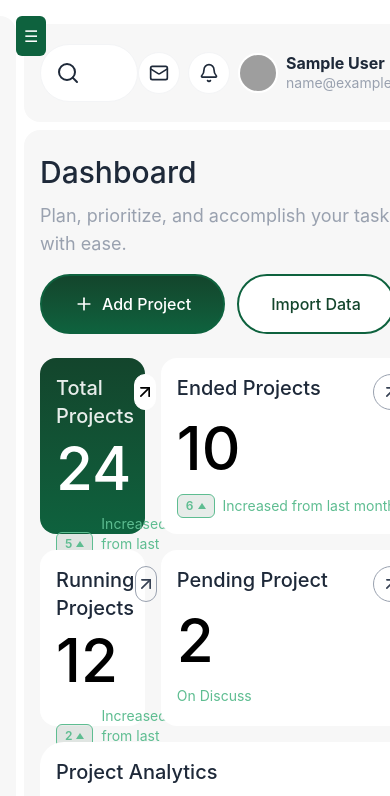
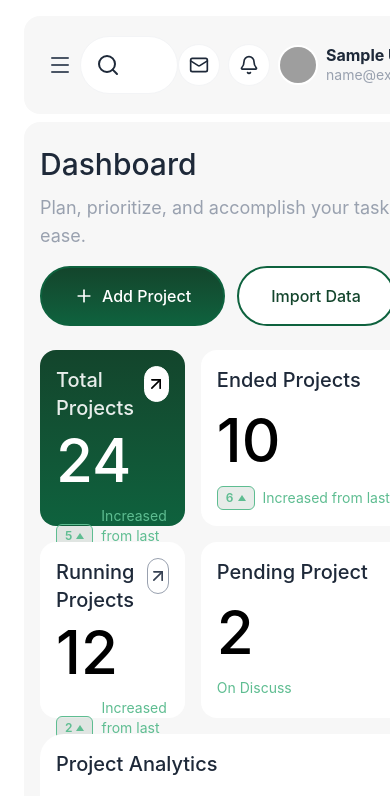
Before and after one commit to shantoopaul/dashboard-task, a React (Vite) app: page /dashboard in a window 390 px wide. Shown: the top 796 px of the page. Built offline with nearby package versions, Linux system fonts and the light colour scheme; sample sign-in values are in the browser's storage; grey boxes are pictures that could not be loaded.

Commit message:
fix side navbar responsiveness

```diff
--- a/src/Components/MobileAppPromo.tsx
+++ b/src/Components/MobileAppPromo.tsx
@@ -2,7 +2,7 @@ import { Award } from "lucide-react";
 const MobileAppPromo: React.FC = () => {
   return (
     <div
-      className="relative overflow-hidden rounded-2xl p-3 text-white mt-auto bg-[url('/mobileAdBg.png')] bg-cover bg-center"
+      className="relative overflow-hidden rounded-2xl p-3 text-white bg-[url('/mobileAdBg.png')] bg-cover bg-center"
       role="complementary"
       aria-label="Mobile App Promotion"
     >
--- a/src/Components/SideNavbar.tsx
+++ b/src/Components/SideNavbar.tsx
@@ -1,4 +1,3 @@
-import { useState } from "react";
 import { NavLink } from "react-router-dom";
 import { useNavigate } from "react-router-dom";
 import { useAuth } from "../Hooks/useAuth";
@@ -19,6 +18,7 @@ import HelpIcon from "../assets/help.svg?react";
 // @ts-expect-error ts-ignore
 import LogoutIcon from "../assets/logout.svg?react";
 import MobileAppPromo from "./MobileAppPromo";
+import { X } from "lucide-react";
 
 const icons = {
   dashboard: DashboardIcon,
@@ -116,8 +116,13 @@ const MenuItem = ({
   );
 };
 
-const Sidebar = () => {
-  const [isOpen, setIsOpen] = useState(false);
+const SideNavbar = ({
+  isOpen,
+  setIsOpen,
+}: {
+  isOpen: boolean;
+  setIsOpen: React.Dispatch<React.SetStateAction<boolean>>;
+}) => {
   const { logout } = useAuth();
   const navigate = useNavigate();
 
@@ -128,21 +133,16 @@ const Sidebar = () => {
 
   return (
     <>
-      <button
-        className="lg:hidden fixed top-4 left-4 z-50 bg-green2 text-white p-2 rounded-md focus:outline-none focus:ring-2 focus:ring-offset-2 focus:ring-green2"
-        onClick={() => setIsOpen(!isOpen)}
-        aria-label="Toggle Sidebar"
-        aria-expanded={isOpen}
+      <aside
+        className={`fixed lg:static top-0 left-0 h-screen lg:h-auto z-50 w-64 bg-bg-gray p-6 flex flex-col gap-12 rounded-2xl overflow-y-auto transform transition-transform duration-300 ease-in-out
+        ${isOpen ? "translate-x-0 ml-4 my-4" : "-translate-x-full"} lg:translate-x-0 lg:ml-0 lg:my-0`}
       >
-        ☰
-      </button>
-
-      <aside
-        className={`fixed lg:static rounded-2xl top-4 left-4 z-40 w-64 bg-bg-gray p-6 flex flex-col gap-12 transform transition-transform duration-300
-        ${isOpen ? "translate-x-0" : "-translate-x-full"}
-        lg:translate-x-0`}
-        aria-label="Sidebar Navigation"
-      >
+        <button
+          onClick={() => setIsOpen(false)}
+          className="absolute top-4 right-4 lg:hidden p-2 rounded-lg hover:bg-gray-100"
+        >
+          <X size={22} />
+        </button>
         <NavLink to="/dashboard" className="flex items-center gap-3">
           <img
             src="brandLogo.png"
@@ -175,7 +175,9 @@ const Sidebar = () => {
           </ul>
         </nav>
 
-        <MobileAppPromo />
+        <div className="mt-6 lg:mt-auto">
+          <MobileAppPromo />
+        </div>
       </aside>
 
       {isOpen && (
@@ -189,4 +191,4 @@ const Sidebar = () => {
   );
 };
 
-export default Sidebar;
+export default SideNavbar;
--- a/src/Components/Topbar.tsx
+++ b/src/Components/Topbar.tsx
@@ -1,11 +1,17 @@
-import { Search, Bell, Mail, Command } from "lucide-react";
+import { Search, Bell, Mail, Command, Menu } from "lucide-react";
 import { useAuth } from "../Hooks/useAuth";
 
-const Topbar = () => {
+const Topbar = ({ toggleSidebar }: { toggleSidebar: () => void }) => {
   const { user } = useAuth();
 
   return (
     <header className="flex items-center justify-between w-full mb-2 rounded-2xl  bg-bg-gray px-4 py-5 ">
+      <button
+        onClick={toggleSidebar}
+        className="lg:hidden p-2 text-gray-600 hover:bg-gray-100 rounded-lg"
+      >
+        <Menu size={24} />
+      </button>
       <div className="relative w-full max-w-sm group">
         <div className="absolute inset-y-0 left-4 flex items-center pointer-events-none">
           <Search className="h-6 w-6 text-gray-800 group-focus-within:text-green2 transition-colors" />
--- a/src/Layouts/DashLayout.tsx
+++ b/src/Layouts/DashLayout.tsx
@@ -1,14 +1,30 @@
+import { useState } from "react";
+import { useEffect } from "react";
 import { Outlet } from "react-router";
 import SideNavbar from "../Components/SideNavbar";
 import Topbar from "../Components/Topbar";
 
 const DashLayout = () => {
+  const [isSidebarOpen, setIsSidebarOpen] = useState(false);
+  useEffect(() => {
+    if (isSidebarOpen) {
+      document.body.style.overflow = "hidden";
+    } else {
+      document.body.style.overflow = "auto";
+    }
+
+    return () => {
+      document.body.style.overflow = "auto";
+    };
+  }, [isSidebarOpen]);
+
   return (
-    <div className="flex min-h-screen m-4">
-      <SideNavbar />
-      <main className="flex-1 pt-2 pl-2">
-        <Topbar />
-        <div className="bg-bg-gray p-4  rounded-2xl">
+    <div className="flex min-h-screen m-4 relative isolate">
+      <SideNavbar isOpen={isSidebarOpen} setIsOpen={setIsSidebarOpen} />
+
+      <main className="flex-1 pl-2">
+        <Topbar toggleSidebar={() => setIsSidebarOpen(!isSidebarOpen)} />
+        <div className="bg-bg-gray p-4 rounded-2xl">
           <Outlet />
         </div>
       </main>
```
